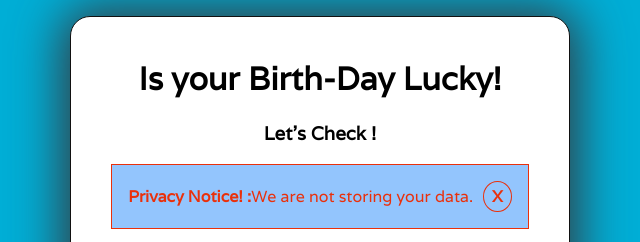
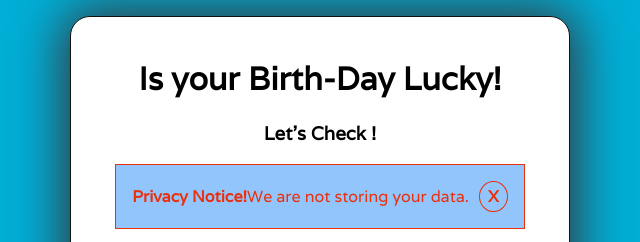
Before and after one commit to prathmeshjagtap/luckyBirthday, a plain HTML site: page index.html in a window 1280 px wide. Shown: the top 242 px of the page, 320-960 px from the left. Drawn offline with Linux system fonts and the light colour scheme.

Commit message:
style-privacy notice

```diff
--- a/index.html
+++ b/index.html
@@ -17,7 +17,7 @@
       <h1>Is your Birth-Day Lucky!</h1>
       <h3>Let's Check !</h3>
       <div class="privacyNotice">
-        <strong> Privacy Notice! : </strong> We are not storing your data.
+        <strong> Privacy Notice! </strong> We are not storing your data.
         <span class="close"> X </span>
       </div>
       <form id="form">
--- a/style.css
+++ b/style.css
@@ -24,7 +24,7 @@ body {
   box-shadow: 0px 1px 50px 8px #343a40;
 }
 .privacyNotice {
-  width: 80%;
+  width: fit-content;
   display: flex;
   justify-content: center;
   align-items: center;
@@ -114,7 +114,4 @@ footer i:hover {
   .box {
     margin-top: 1rem;
   }
-  .privacyNotice {
-    width: fit-content;
-  }
 }
```
